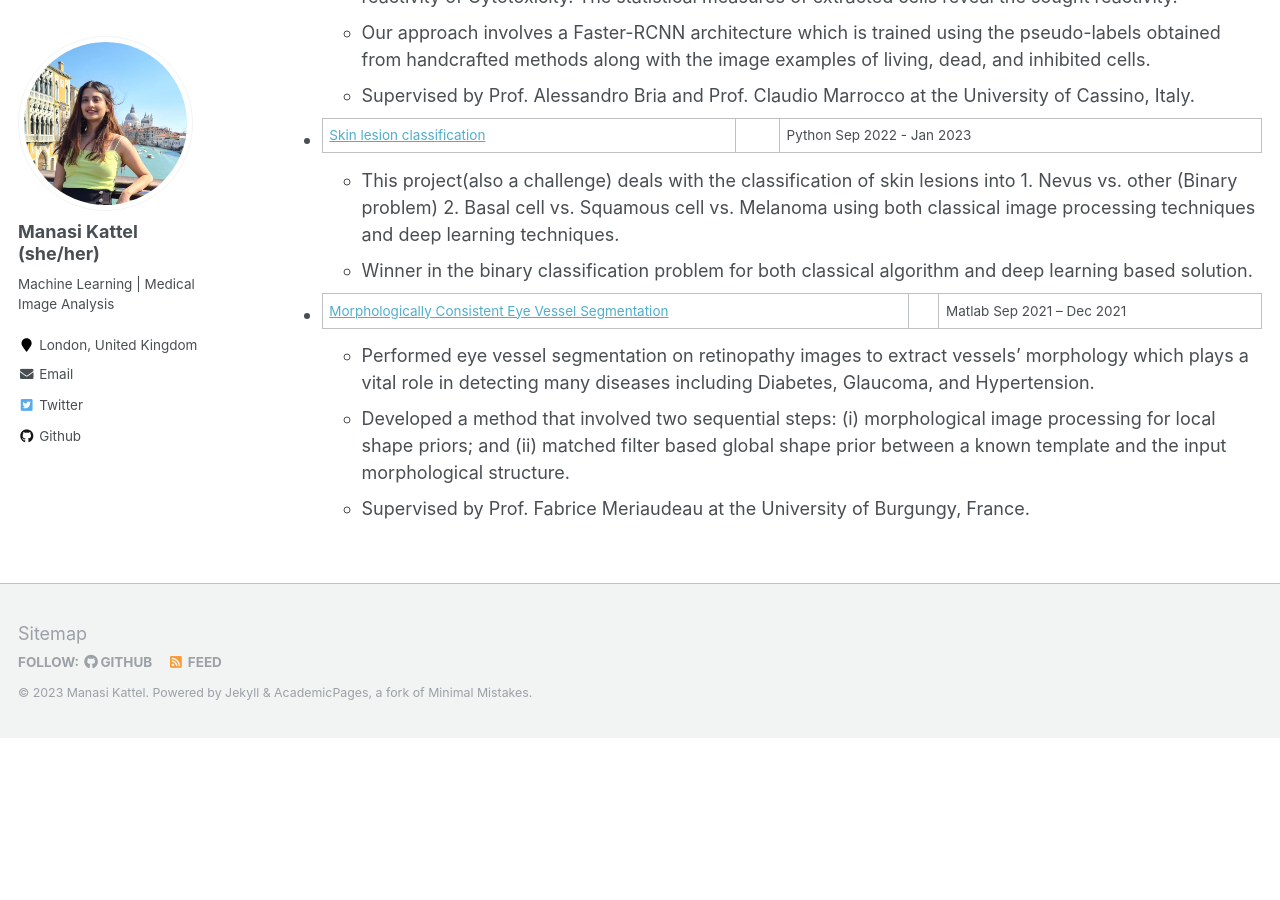
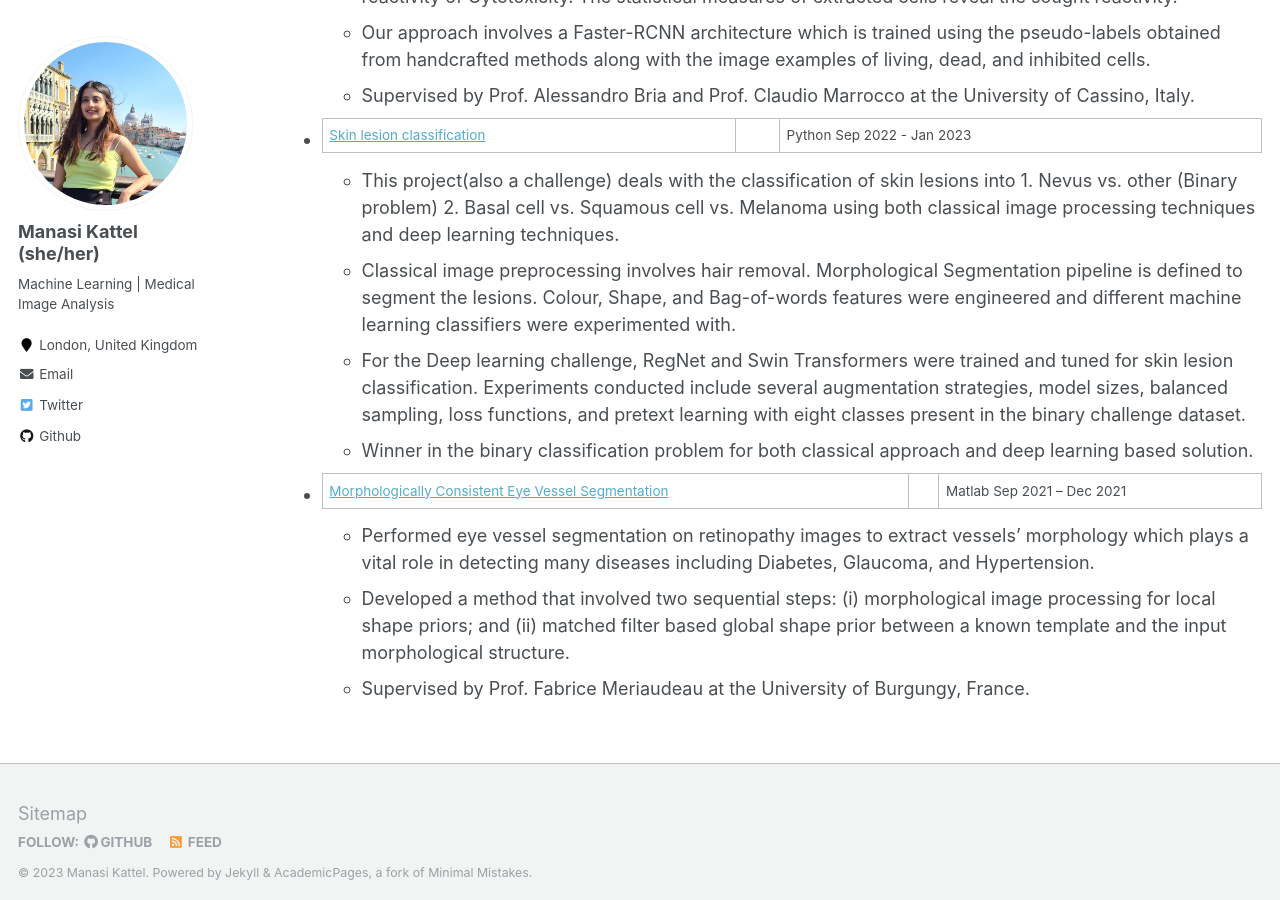
Before and after one commit to manasikattel/manasikattel.github.io, a Jekyll site: the page built from _pages/projects.md, in a window 1280 px wide and 900 px high, scrolled down 595 px. Built offline with Jekyll 4.4.1, drawn with Linux system fonts in a browser that asks for light colours; before the commit the page ends 1333 px from its top, so only the background shows below that.

Commit message:
Add projects info

```diff
--- a/_pages/projects.md
+++ b/_pages/projects.md
@@ -25,7 +25,9 @@ handcrafted methods along with the image examples of living, dead, and inhibited
 
 * [Skin lesion classification](https://github.com/manasikattel/skin-lesion-cad) || Python Sep 2022 - Jan 2023
   * This project(also a challenge) deals with the classification of skin lesions into 1. Nevus vs. other (Binary problem) 2. Basal cell vs. Squamous cell vs. Melanoma using both classical image processing techniques and deep learning techniques.
-  * Winner in the binary classification problem for both classical algorithm and deep learning based solution.
+  * Classical image preprocessing involves hair removal. Morphological Segmentation pipeline is defined to segment the lesions. Colour, Shape, and Bag-of-words features were engineered and different machine learning classifiers were experimented with.
+  * For the Deep learning challenge, RegNet and Swin Transformers were trained and tuned for skin lesion classification. Experiments conducted include several augmentation strategies, model sizes, balanced sampling, loss functions, and pretext learning with eight classes present in the binary challenge dataset.
+  * Winner in the binary classification problem for both classical approach and deep learning based solution.
 
 
 * [Morphologically Consistent Eye Vessel Segmentation](https://github.com/manasikattel/Eye-Vessel-Segmentation) || Matlab Sep 2021 – Dec 2021
```
Also changed, not shown: _pages/about.md (+2 -2 lines).
